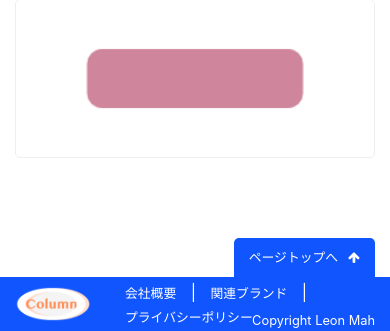
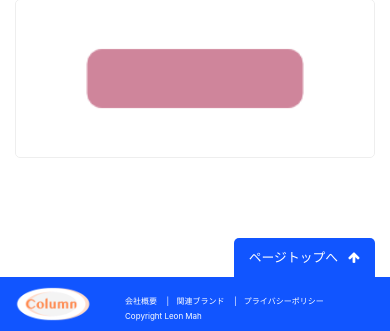
Before and after one commit to asa-leon/AsaLeonsWorks, a PHP site: page / in a window 390 px wide. Shown: the part 3191-3522 px from the top of the page. Run offline with PHP 8.4, Linux system fonts and the light colour scheme.

Commit message:
Fixed layout for footer.

```diff
--- a/public/column-site/css/main.css
+++ b/public/column-site/css/main.css
@@ -77,7 +77,8 @@ header h1 {
     }
 
     header h1 {
-        font-size: 1.5rem;
+        padding-top: 22px;
+        font-size: 1.2rem;
     }
 }
 
@@ -191,7 +192,7 @@ footer {
     z-index: 10;
 }
 
-#footerContents {
+.footer-wrapper {
     display: flex;
     align-items: center;
     position: relative;
@@ -214,19 +215,25 @@ footer img {
     display: inline-block;
 }
 
+.footer-nav li a {
+    color: #fff;
+}
+
 .divideFooterNavItems {
     margin: 0 10px;
 }
 
-.footer-nav li a {
-    color: #fff;
+.copyright {
+    display: block;
+    margin-bottom: 0;
+    position: absolute;
+    right: 0;
 }
 
-.copyright {
-    margin-bottom: 0;
-    text-align: right;
-    position: absolute;
-    right: 0;
+@media (max-width: 992px) {
+    .footer-nav li a, .divideFooterNavItems, .copyright {
+        font-size: 0.8rem;
+    }
 }
 
 @media (max-width: 768px) {
@@ -234,8 +241,12 @@ footer img {
         width: 100px;
     }
 
+    .divideFooterNavItems {
+        margin: 0 5px;
+    }
+
     .copyright {
-        bottom: 0;
+        bottom: 5px;
     }
 }
 
@@ -243,13 +254,17 @@ footer img {
     footer img {
         width: 80px;
     }
+
+    .footer-nav li a, .divideFooterNavItems, .copyright {
+        font-size: 0.5rem;
+    }
+
+    .copyright {
+        position: unset;
+    }
 }
 
-@media (max-width: 992px) {
-    .footer-nav li a, .copyright {
-        font-size: 0.8rem;
-    }
-}
+
 /*
 *
 * コラムページ
--- a/public/column-site/index.html
+++ b/public/column-site/index.html
@@ -162,13 +162,13 @@
 	<footer>
 		<div class="container">
 
-			<div id="footerContents">
+			<div class="footer-wrapper">
 				<div class="footer-logo">
 					<a href="#" target="_blank">
 						<img src="./images/logo.png" alt="logo">
 					</a>
 				</div>
-
+				<div class="footer-contents column">
 					<ul class="footer-nav">
 						<li>
 							<a href="#">会社概要</a>
@@ -187,9 +187,11 @@
 							<a href="#">プライバシーポリシー</a>
 						</li>
 					</ul>
-
 					<p class="copyright">Copyright Leon Mah</p>
 				</div>
+
+			</div>
+
 		</div>
 	</footer>
 
```
Lines whose indentation alone changed are shown as unchanged.
